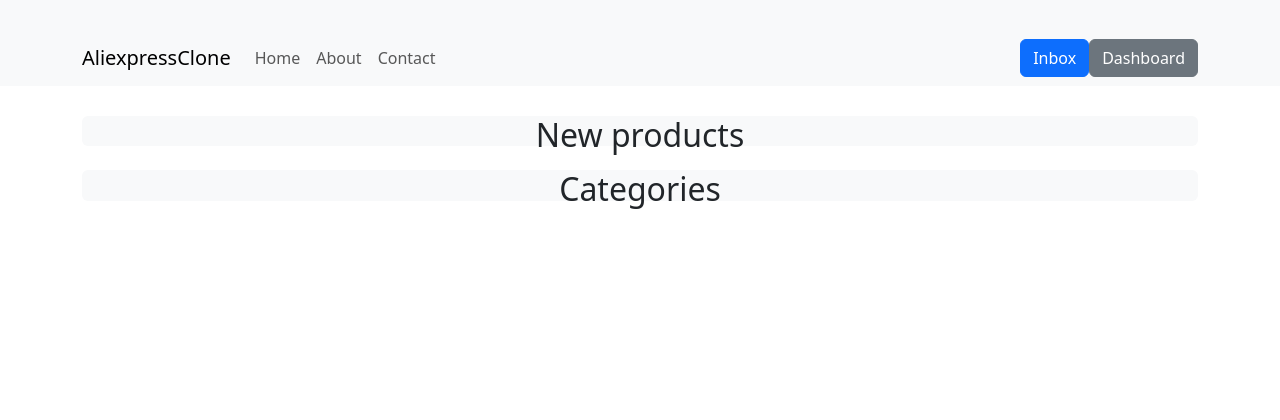
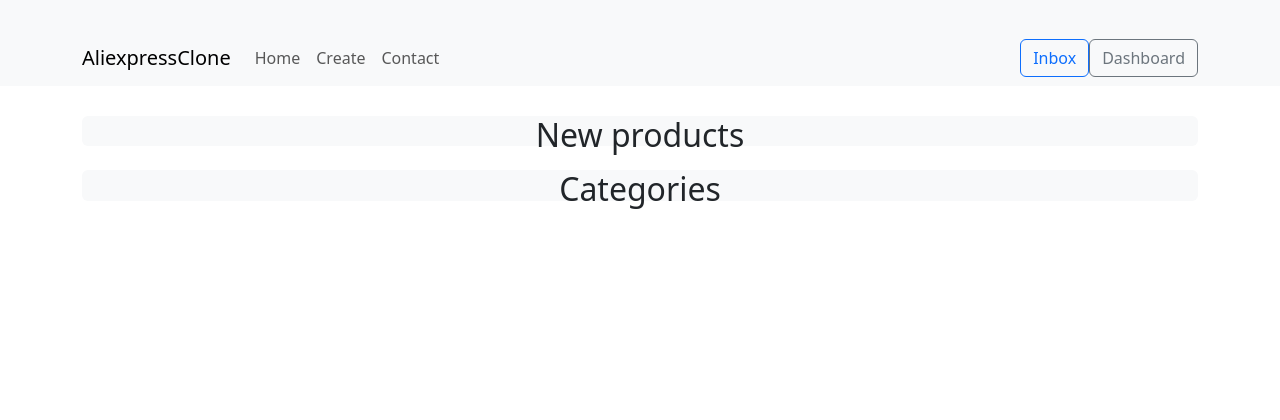
Before and after one commit to Deveno2222/Aliexpress, a Django app: page / in a window 1280 px wide. Shown: the top 420 px of the page. Run offline with Django 4.2, Linux system fonts and the light colour scheme; the visitor is signed in with stand-in values (Sample User, id 1); data that the repository does not hold is empty.

Commit message:
updated base.html

```diff
--- a/templates/base.html
+++ b/templates/base.html
@@ -25,7 +25,7 @@
                 <a class="nav-link" href="/">Home</a>
               </li>
               <li class="nav-item">
-                <a class="nav-link" href="#">About</a>
+                <a class="nav-link" href="{% url 'item:create' %}">Create</a>
               </li>
               <li class="nav-item">
                 <a class="nav-link" href="#">Contact</a>
@@ -33,8 +33,8 @@
             </ul>
           </div>
           {% if request.user.is_authenticated %}
-            <a href="#" class="btn btn-primary">Inbox</a>
-            <a href="#" class="btn btn-secondary">Dashboard</a>
+            <a href="#" class="btn btn-outline-primary">Inbox</a>
+            <a href="{% url 'dashboard:index' %}" class="btn btn-outline-secondary">Dashboard</a>
           {% else %}
             <a href="{% url 'core:signup' %}" class="btn btn-primary">Sign Up</a>
             <a href="{% url 'core:login' %}" class="btn btn-secondary">Log in</a>
```
